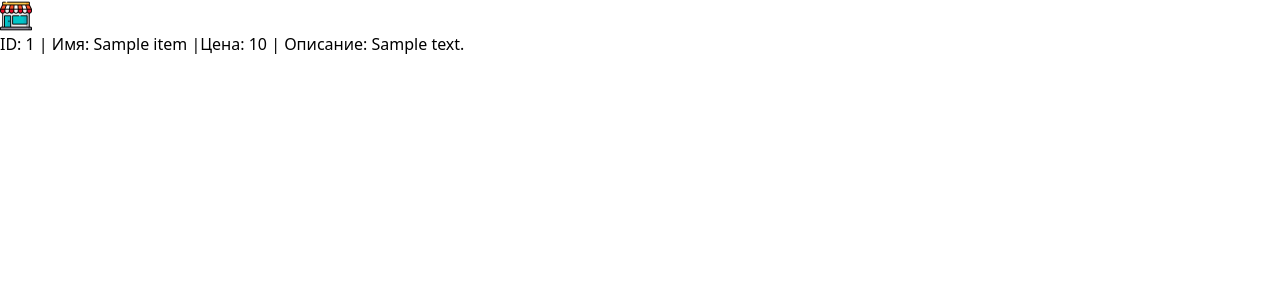
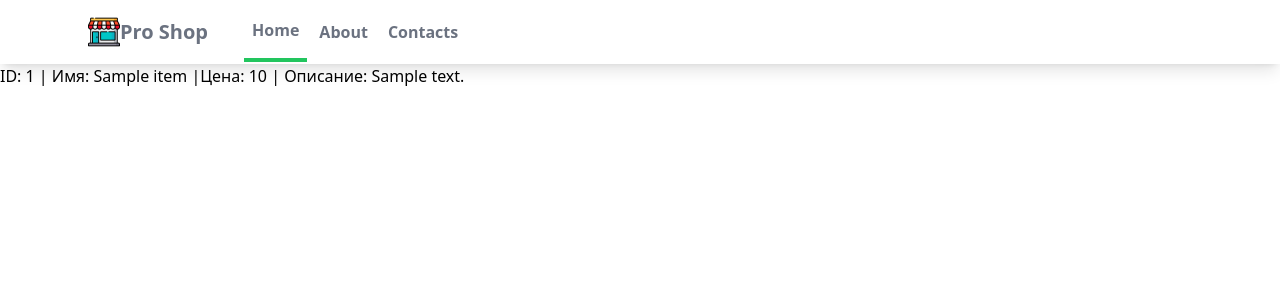
Before and after one commit to Munoto/django_tutorial, a Django app: template mysite/myapp/templates/index.html in a window 1280 px wide. Shown: the top 300 px of the page. Run offline with Django 5.2, Linux system fonts and the light colour scheme; the template is opened without the code that fills it: most values are stand-ins (such as "Sample title", 1, 10 or a date in 2020).

Commit message:
base template + navbar

```diff
--- a/mysite/myapp/static/myapp/styles.css
+++ b/mysite/myapp/static/myapp/styles.css
@@ -548,6 +548,19 @@ video {
   position: static;
 }
 
+.mx-auto {
+  margin-left: auto;
+  margin-right: auto;
+}
+
+.block {
+  display: block;
+}
+
+.flex {
+  display: flex;
+}
+
 .h-8 {
   height: 2rem;
 }
@@ -556,7 +569,75 @@ video {
   width: 2rem;
 }
 
-.bg-orange-500 {
+.max-w-6xl {
+  max-width: 72rem;
+}
+
+.items-center {
+  align-items: center;
+}
+
+.justify-between {
+  justify-content: space-between;
+}
+
+.space-x-1 > :not([hidden]) ~ :not([hidden]) {
+  --tw-space-x-reverse: 0;
+  margin-right: calc(0.25rem * var(--tw-space-x-reverse));
+  margin-left: calc(0.25rem * calc(1 - var(--tw-space-x-reverse)));
+}
+
+.space-x-7 > :not([hidden]) ~ :not([hidden]) {
+  --tw-space-x-reverse: 0;
+  margin-right: calc(1.75rem * var(--tw-space-x-reverse));
+  margin-left: calc(1.75rem * calc(1 - var(--tw-space-x-reverse)));
+}
+
+.border-b-4 {
+  border-bottom-width: 4px;
+}
+
+.border-green-500 {
+  --tw-border-opacity: 1;
+  border-color: rgb(34 197 94 / var(--tw-border-opacity));
+}
+
+.bg-white {
   --tw-bg-opacity: 1;
-  background-color: rgb(249 115 22 / var(--tw-bg-opacity));
+  background-color: rgb(255 255 255 / var(--tw-bg-opacity));
 }
+
+.px-2 {
+  padding-left: 0.5rem;
+  padding-right: 0.5rem;
+}
+
+.px-4 {
+  padding-left: 1rem;
+  padding-right: 1rem;
+}
+
+.py-4 {
+  padding-top: 1rem;
+  padding-bottom: 1rem;
+}
+
+.text-xl {
+  font-size: 1.25rem;
+  line-height: 1.75rem;
+}
+
+.font-semibold {
+  font-weight: 600;
+}
+
+.text-gray-500 {
+  --tw-text-opacity: 1;
+  color: rgb(107 114 128 / var(--tw-text-opacity));
+}
+
+.shadow-lg {
+  --tw-shadow: 0 10px 15px -3px rgb(0 0 0 / 0.1), 0 4px 6px -4px rgb(0 0 0 / 0.1);
+  --tw-shadow-colored: 0 10px 15px -3px var(--tw-shadow-color), 0 4px 6px -4px var(--tw-shadow-color);
+  box-shadow: var(--tw-ring-offset-shadow, 0 0 #0000), var(--tw-ring-shadow, 0 0 #0000), var(--tw-shadow);
+}
--- /dev/null
+++ b/mysite/myapp/templates/base.html
@@ -0,0 +1,17 @@
+<!doctype html>
+{% load static %}
+<html lang="en">
+<head>
+    <meta charset="UTF-8">
+    <meta name="viewport"
+          content="width=device-width, user-scalable=no, initial-scale=1.0, maximum-scale=1.0, minimum-scale=1.0">
+    <meta http-equiv="X-UA-Compatible" content="ie=edge">
+    <link rel="stylesheet" href="{% static 'myapp/styles.css' %}">
+    <title>Document</title>
+</head>
+<body>
+    {% block content %}
+
+    {% endblock content %}
+</body>
+</html>
--- a/mysite/myapp/templates/index.html
+++ b/mysite/myapp/templates/index.html
@@ -1,15 +1,21 @@
+{% extends "base.html" %}
 {% load static %}
-<html>
-    <head>
-        <link rel="stylesheet" href="{% static 'myapp/styles.css' %}">
-    </head>
-    <body>
-    <nav>
-        <div>
-            <div>
-                <div>
+
+{% block content %}
+    <nav class="bg-white shadow-lg">
+        <div class="max-w-6xl mx-auto px-4">
+            <div class="flex justify-between">
+                <div class="flex space-x-7">
                     <div>
+                        <a href="#" class="flex items-center px-2 py-4">
                         <img class="h-8 w-8" src="{% static 'myapp/images/store.png' %}"/>
+                        <span class="text-gray-500 font-semibold text-xl">Pro Shop</span>
+                        </a>
+                    </div>
+                    <div class="items-center flex space-x-1">
+                        <a href="#" class="py-4 px-2 text-gray-500 font-semibold border-b-4 border-green-500">Home</a>
+                        <a href="#" class="py-4 px-2 text-gray-500 font-semibold">About</a>
+                        <a href="#" class="py-4 px-2 text-gray-500 font-semibold">Contacts</a>
                     </div>
                 </div>
             </div>
@@ -22,5 +28,4 @@
             </a>
             {% endfor %}
         </h2>
-    </body>
-</html>
+{% endblock content %}
```
